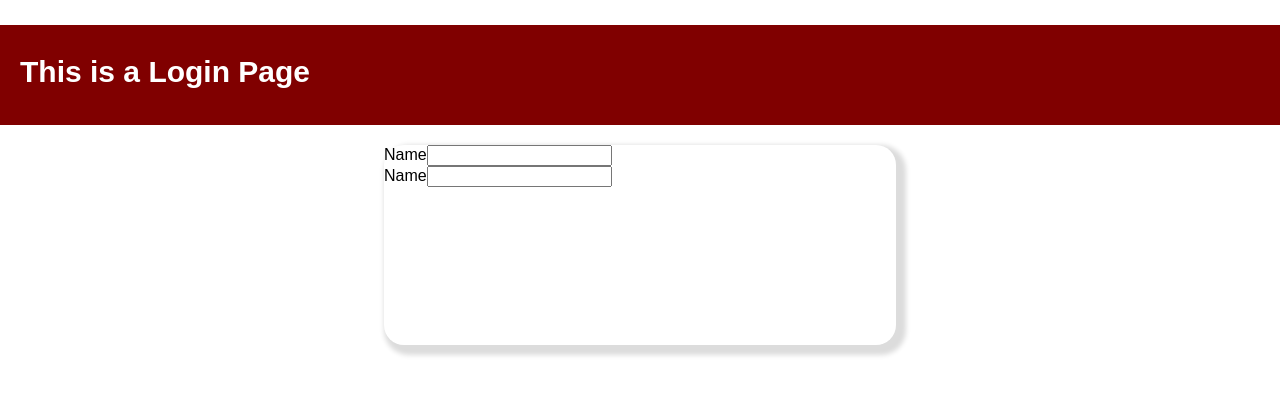
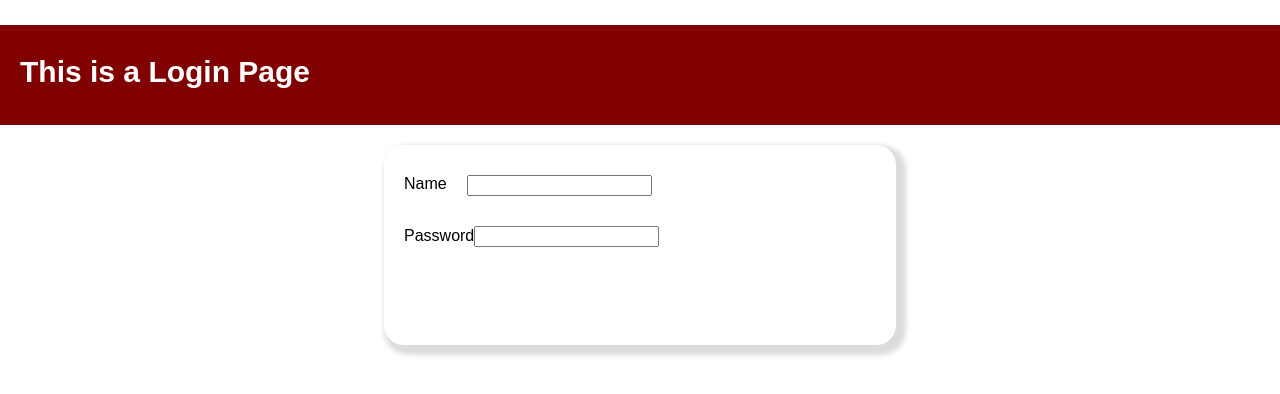
Before and after one commit to MahsumaRezai/React_Form, a React (Create React App) app: page / in a window 1280 px wide. Shown: the top 394 px of the page. Built offline with nearby package versions, Linux system fonts and the light colour scheme; the HTML template or start-up script is replaced by a standard one.

Commit message:
work on input section on form

```diff
--- a/src/Componet/Card.module.css
+++ b/src/Componet/Card.module.css
@@ -4,4 +4,6 @@
     margin: auto;
     box-shadow: 5px 5px 5px 5px gainsboro;
     border-radius: 20px;
+    padding-top: 30px;
+    padding-left: 20px;
 }
--- a/src/Componet/Form.js
+++ b/src/Componet/Form.js
@@ -1,16 +1,17 @@
-import { Fragment } from "react"
+import { Fragment } from "react";
+import classes from './Form.module.css'
 
 const Form = () => {
     return (
         <Fragment>
-            <form>
-                <div>
+            <form className={classes.form}>
+                <div className={classes.content}>
                     <label>Name</label>
-                    <input></input>
+                    <input type="text"></input>
                 </div>
                 <div>
-                    <label>Name</label>
-                    <input></input>
+                    <label>Password</label>
+                    <input type="password"></input>
                 </div>
             </form>
 
--- /dev/null
+++ b/src/Componet/Form.module.css
@@ -0,0 +1,12 @@
+.form {
+    display: flex;
+    flex-direction: column;
+    justify-content: flex-start;
+    align-items: flex-start;
+    gap: 30px;
+}
+.content {
+    display: flex;
+    flex-direction: row;
+    gap: 20px;
+}
```
